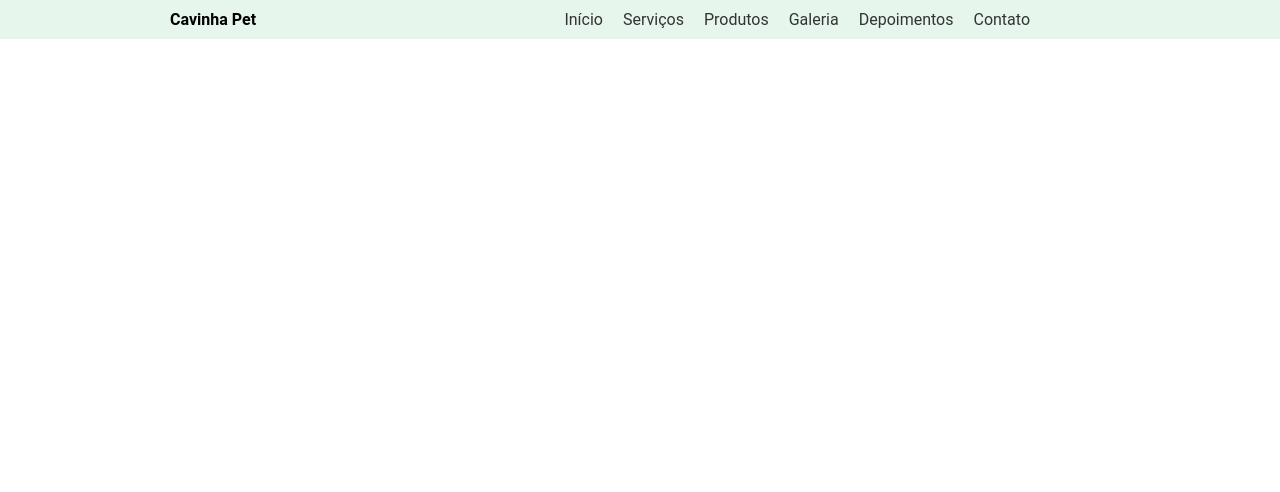
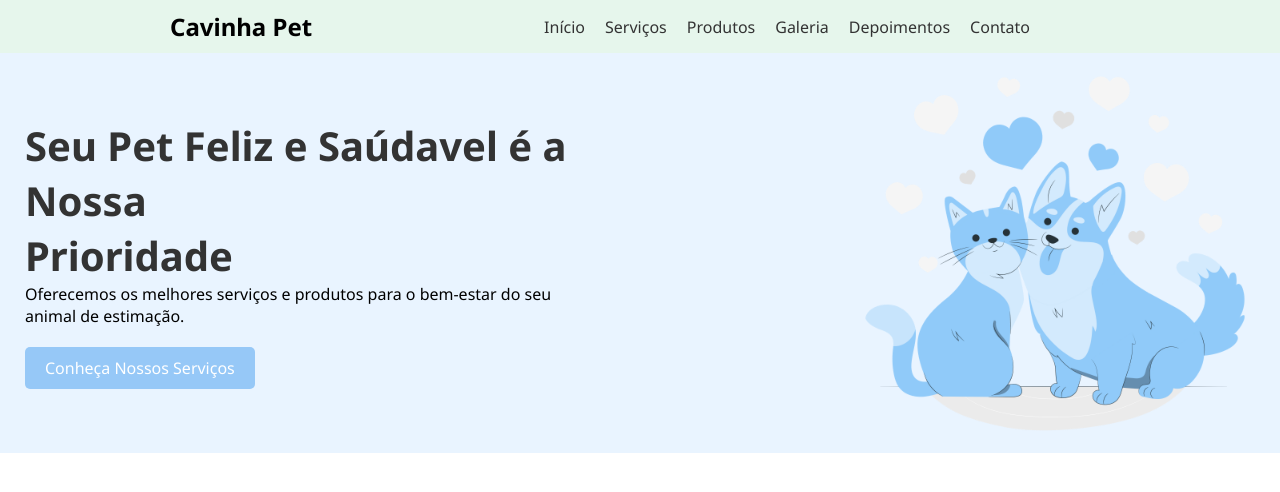
Before and after one commit to F3rNnd4/ativ-pets-front, a plain HTML site: page index.html in a window 1280 px wide. Drawn offline with Linux system fonts and the light colour scheme.

Commit message:
feat: create hero section

```diff
--- a/assets/styles/index.styles.css
+++ b/assets/styles/index.styles.css
@@ -1,8 +1,10 @@
+@import url('https://fonts.googleapis.com/css2?family=Noto+Sans:ital,wght@0,100..900;1,100..900&display=swap');
+
 * {
     margin: 0;
     padding: 0;
     box-sizing: border-box;
-    font-family: 'Roboto', sans-serif;
+    font-family: "Noto Sans", serif;
 }
 
 ::selection {
@@ -31,7 +33,7 @@ header {
 .logo h1 {
     display: flex;
     align-items: center;
-    font-size: 1rem;
+    font-size: 1.5rem;
     margin-left: 10rem;
 }
 
@@ -52,3 +54,49 @@ nav ul li a {
     text-decoration: none;
     color: #333;
 }
+
+nav ul li a:hover {
+    color: #727272;
+}
+
+/* HERO CONTAINER */
+
+.hero-container {
+    display: flex;
+    justify-content: center;
+    align-items: center;
+    width: 100%;
+    height: 50vh;
+    background-color: #e9f4ff;
+}
+
+.hero-content {
+    display: flex;
+    justify-content: center;
+    align-items: center;
+    margin: 25px;
+    gap: 15rem;
+}
+
+.hero-text {
+    text-align: flex-start;
+}
+
+.hero-text h1 {
+    font-size: 2.5rem;
+    color: #333;
+}
+
+.hero-text a {
+    display: inline-block;
+    padding: 10px 20px;
+    margin-top: 20px;
+    background-color: #96c8f7;
+    color: #fff;
+    text-decoration: none;
+    border-radius: 5px;
+}
+
+.hero-img img{
+    width: 25rem;
+}
--- a/index.html
+++ b/index.html
@@ -28,6 +28,24 @@
         </nav>
     </header>
 
+    <section class="hero">
+        <div class="hero-container">
+            <div class="hero-content">
+                <div class="hero-text">
+                    <h1>Seu Pet Feliz e Saúdavel é a Nossa <br>Prioridade</h1>
+                    <p>Oferecemos os melhores serviços e produtos para o bem-estar do seu <br>animal de estimação.</p>
+
+                    <a href="#" class="btn btn-outline-danger">Conheça Nossos Serviços</a>
+                </div>
+
+                <div class="hero-img">
+                    <img src="./assets/img/Cat and dog-pana.png" alt="">
+                </div>
+
+            </div>
+        </div>
+    </section>
+
 </body>
 
 </html>
```
Also changed, not shown: assets/img/Cat and dog-pana.png (added).
